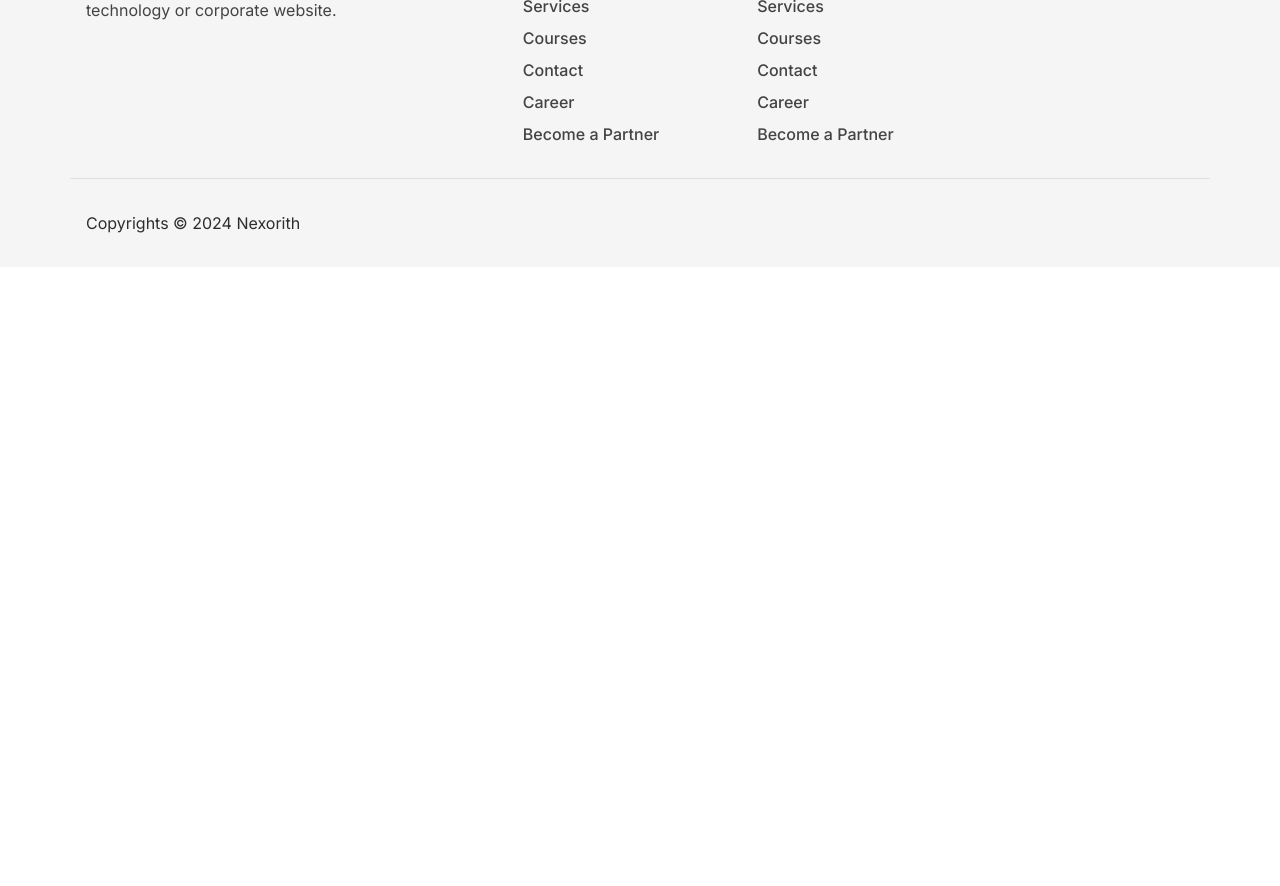
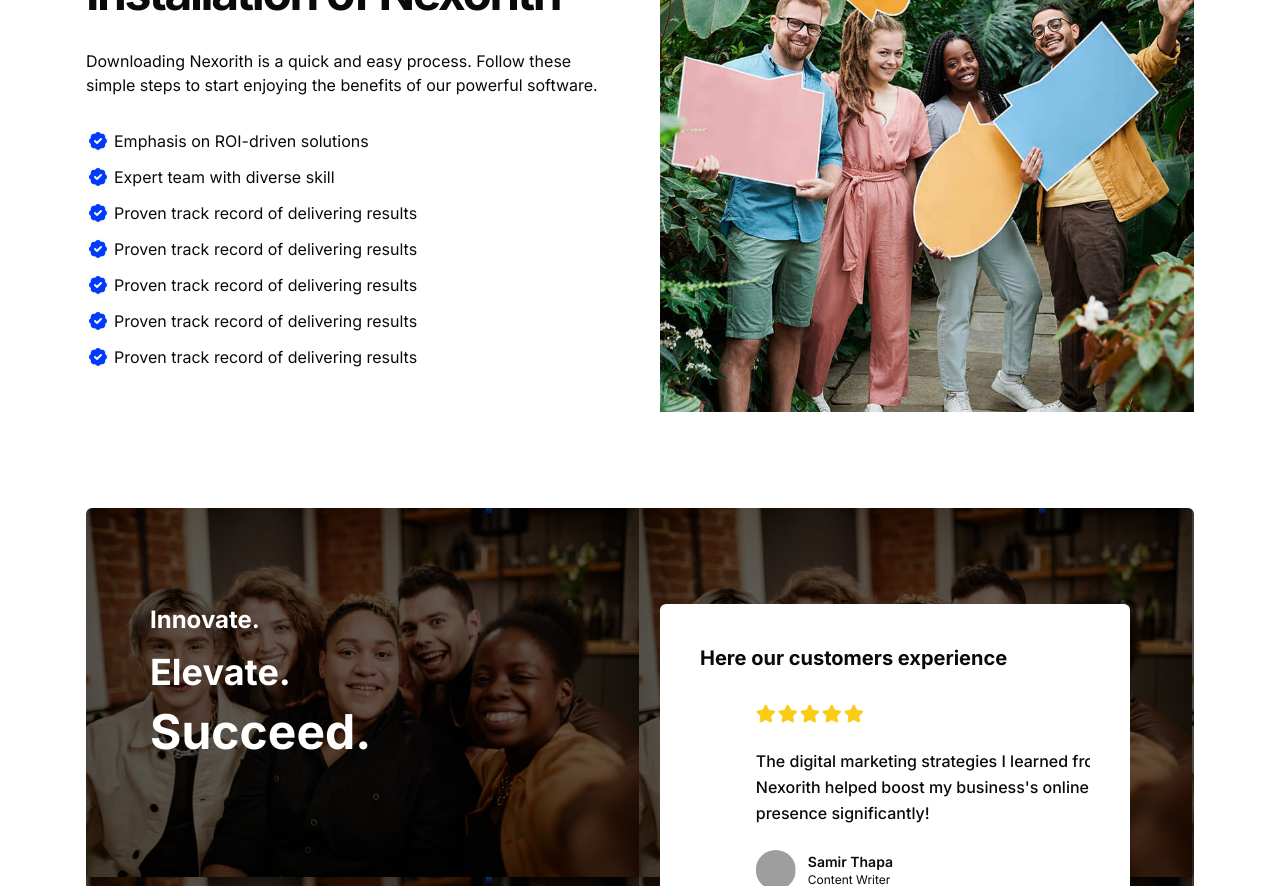
Before and after one commit to binamralamsal/nexorith, a Next.js app: page /about in a window 1280 px wide. Shown: the part 2720-3606 px from the top of the page. Before the commit the page ends 2987 px from the top, so only its background shows below. Built offline with nearby package versions, Linux system fonts and the light colour scheme; grey boxes are pictures that could not be loaded.

Commit message:
Testimonials

```diff
--- a/src/app/about/page.tsx
+++ b/src/app/about/page.tsx
@@ -1,18 +1,24 @@
+import { Metadata } from "next";
 import Image from "next/image";
 
 import { NexorithLogo } from "@/components/icons/logo";
 import { SquigglyLines } from "@/components/icons/squiggly-lines";
 import { TorchIcon } from "@/components/icons/torch";
 import { UFOIcon } from "@/components/icons/ufo";
+import { Avatar, AvatarImage } from "@/components/ui/avatar";
+import { Button } from "@/components/ui/button";
 import {
   Carousel,
   CarouselContent,
+  CarouselDots,
   CarouselItem,
   CarouselNext,
   CarouselPrevious,
 } from "@/components/ui/carousel";
 
-import { StarIcon } from "lucide-react";
+import { BadgeCheckIcon, StarIcon } from "lucide-react";
+
+import { reviews } from "@/configs/site";
 
 const companies = [
   NexorithLogo,
@@ -36,6 +42,10 @@
   { name: "Emma Watson", role: "Founder", photo: "/emma.jpg" },
   { name: "Emma Watson", role: "Founder", photo: "/emma.jpg" },
 ];
+
+export const metadata: Metadata = {
+  title: "About",
+};
 
 export default function AboutPage() {
   return (
@@ -230,6 +240,118 @@
           </div>
         </Carousel>
       </section>
+
+      <section className="container grid items-center gap-8 py-16 md:gap-10 md:py-20 lg:grid-cols-2 lg:py-24">
+        <div className="space-y-6 lg:space-y-8">
+          <h2 className="max-w-[20ch] text-balance text-3xl font-bold tracking-tighter md:text-4xl lg:text-5xl">
+            Effortless Download and Installation of Nexorith
+          </h2>
+
+          <p className="max-w-[56ch] text-balance">
+            Downloading Nexorith is a quick and easy process. Follow these
+            simple steps to start enjoying the benefits of our powerful
+            software.
+          </p>
+          <ul className="space-y-3">
+            <li className="flex items-center gap-1">
+              <BadgeCheckIcon className="not-sr-only fill-primary text-primary-foreground" />
+              <span>Emphasis on ROI-driven solutions</span>
+            </li>
+            <li className="flex items-center gap-1">
+              <BadgeCheckIcon className="not-sr-only fill-primary text-primary-foreground" />
+              <span>Expert team with diverse skill</span>
+            </li>
+            <li className="flex items-center gap-1">
+              <BadgeCheckIcon className="not-sr-only fill-primary text-primary-foreground" />
+              <span>Proven track record of delivering results</span>
+            </li>
+            <li className="flex items-center gap-1">
+              <BadgeCheckIcon className="not-sr-only fill-primary text-primary-foreground" />
+              <span>Proven track record of delivering results</span>
+            </li>
+            <li className="flex items-center gap-1">
+              <BadgeCheckIcon className="not-sr-only fill-primary text-primary-foreground" />
+              <span>Proven track record of delivering results</span>
+            </li>
+            <li className="flex items-center gap-1">
+              <BadgeCheckIcon className="not-sr-only fill-primary text-primary-foreground" />
+              <span>Proven track record of delivering results</span>
+            </li>
+            <li className="flex items-center gap-1">
+              <BadgeCheckIcon className="not-sr-only fill-primary text-primary-foreground" />
+              <span>Proven track record of delivering results</span>
+            </li>
+          </ul>
+        </div>
+        <div className="relative">
+          <Image
+            className="w-full"
+            src="/testimonials.jpg"
+            alt="Testimonials"
+            height={400}
+            width={400}
+          />
+        </div>
+      </section>
+
+      <section className="container">
+        <div className="bg-testimonials-hero grid items-center gap-8 rounded-md px-6 py-16 text-white md:gap-10 md:px-14 md:py-20 lg:grid-cols-2 lg:px-16 lg:py-24">
+          <div className="flex h-full flex-col justify-between">
+            <div className="space-y-2 lg:space-y-4">
+              <div className="textxl text-lg font-bold lg:text-2xl">
+                Innovate.
+              </div>
+              <div className="text-2xl font-bold lg:text-4xl">Elevate.</div>
+              <div className="text-4xl font-bold lg:text-5xl">Succeed.</div>
+            </div>
+            <Button
+              variant="secondary"
+              size="lg"
+              className="mt-8 self-start text-foreground"
+            >
+              Join our community
+            </Button>
+          </div>
+          <div className="relative rounded-md bg-white p-10 text-foreground">
+            <h2 className="mb-8 text-xl font-bold">
+              Here our customers experience
+            </h2>
+            <Carousel
+              opts={{ align: "start", slidesToScroll: 1, loop: true }}
+              className="max-w-[calc(100vw-10rem)] md:max-w-[calc(100vw-16rem)]"
+            >
+              <CarouselContent>
+                {reviews.map((review, index) => (
+                  <CarouselItem key={index} className="select-none space-y-6">
+                    <div className="flex gap-0.5">
+                      <StarIcon className="h-5 w-5 fill-yellow-400 text-yellow-400" />
+                      <StarIcon className="h-5 w-5 fill-yellow-400 text-yellow-400" />
+                      <StarIcon className="h-5 w-5 fill-yellow-400 text-yellow-400" />
+                      <StarIcon className="h-5 w-5 fill-yellow-400 text-yellow-400" />
+                      <StarIcon className="h-5 w-5 fill-yellow-400 text-yellow-400" />
+                    </div>
+                    <blockquote className="font-medium leading-relaxed">
+                      {review.description}
+                    </blockquote>
+                    <div className="flex items-center gap-3">
+                      <Avatar>
+                        <AvatarImage src={review.avatar} alt={review.name} />
+                      </Avatar>
+                      <div className="gap-0.5">
+                        <div className="text-sm font-semibold">
+                          {review.name}
+                        </div>
+                        <div className="text-xs">Content Writer</div>
+                      </div>
+                    </div>
+                  </CarouselItem>
+                ))}
+              </CarouselContent>
+              <CarouselDots className="mt-6 justify-center lg:mt-8" />
+            </Carousel>
+          </div>
+        </div>
+      </section>
     </main>
   );
 }
--- a/src/app/layout.tsx
+++ b/src/app/layout.tsx
@@ -9,8 +9,11 @@
 import "./globals.css";
 
 export const metadata: Metadata = {
-  title: "Create Next App",
-  description: "Generated by create next app",
+  title: {
+    template: "%s | Nexorith",
+    default: "Nexorith",
+  },
+  description: "Tech solutions you need",
 };
 
 export default function RootLayout({
--- a/src/app/not-found.tsx
+++ b/src/app/not-found.tsx
@@ -1,6 +1,11 @@
+import { Metadata } from "next";
 import Link from "next/link";
 
 import { Button } from "@/components/ui/button";
+
+export const metadata: Metadata = {
+  title: "Page not found",
+};
 
 export default function NotFound() {
   return (
--- a/src/components/ui/carousel.tsx
+++ b/src/components/ui/carousel.tsx
@@ -328,13 +328,13 @@
   if (!scrollSnaps.length) return null;
 
   return (
-    <div className={cn("flex gap-3", className)} ref={ref} {...props}>
+    <div className={cn("flex gap-1.5", className)} ref={ref} {...props}>
       {scrollSnaps.map((_, index) => (
         <button
           key={index}
           aria-label={`Slide - ${index}`}
           className={cn(
-            "size-2.5 cursor-pointer rounded-full border border-primary",
+            "h-2 w-2 cursor-pointer rounded-full border border-primary",
             index === selectedIndex && "bg-primary",
           )}
           onClick={() => onDotButtonClick(index)}
--- a/src/configs/site.ts
+++ b/src/configs/site.ts
@@ -15,3 +15,42 @@
   { href: links.courses, label: "Learn" },
   { href: links.contact, label: "Contact" },
 ];
+
+export const reviews = [
+  {
+    description:
+      "Nexorith has transformed my understanding of web development! The courses are incredibly well-structured and informative.",
+    avatar: "https://avatars.githubusercontent.com/u/12345678",
+    name: "Aarav Shrestha",
+  },
+  {
+    description:
+      "I loved the hands-on approach of the Graphic Design Workshop. The instructors are knowledgeable and supportive.",
+    avatar: "https://avatars.githubusercontent.com/u/23456789",
+    name: "Sita Gurung",
+  },
+  {
+    description:
+      "The digital marketing strategies I learned from Nexorith helped boost my business's online presence significantly!",
+    avatar: "https://avatars.githubusercontent.com/u/34567890",
+    name: "Samir Thapa",
+  },
+  {
+    description:
+      "As a beginner, I found the Frontend Workshop to be very approachable and engaging. Highly recommended!",
+    avatar: "https://avatars.githubusercontent.com/u/45678901",
+    name: "Pooja Singh",
+  },
+  {
+    description:
+      "The courses at Nexorith provide a solid foundation in various technologies. I can't wait to apply what I've learned!",
+    avatar: "https://avatars.githubusercontent.com/u/56789012",
+    name: "Rajesh Karki",
+  },
+  {
+    description:
+      "Nexorith offers exceptional support throughout the learning process. I appreciate their commitment to student success.",
+    avatar: "https://avatars.githubusercontent.com/u/67890123",
+    name: "Anjali Rathi",
+  },
+];
--- a/tailwind.config.ts
+++ b/tailwind.config.ts
@@ -33,7 +33,8 @@
         "100p": "100%",
       },
       backgroundImage: {
-        hero: 'linear-gradient(to right, white 40%, rgba(255, 255, 255, 0) 80%), url("/hero.png")',
+        "testimonials-hero":
+          'linear-gradient(to top, rgba(0, 0, 0, 0.6), rgba(0, 0, 0, 0.6)), url("/people-1.png")',
       },
       keyframes: {
         scale: {
```
Also changed, not shown: src/app/page.tsx (+6 -38 lines).
